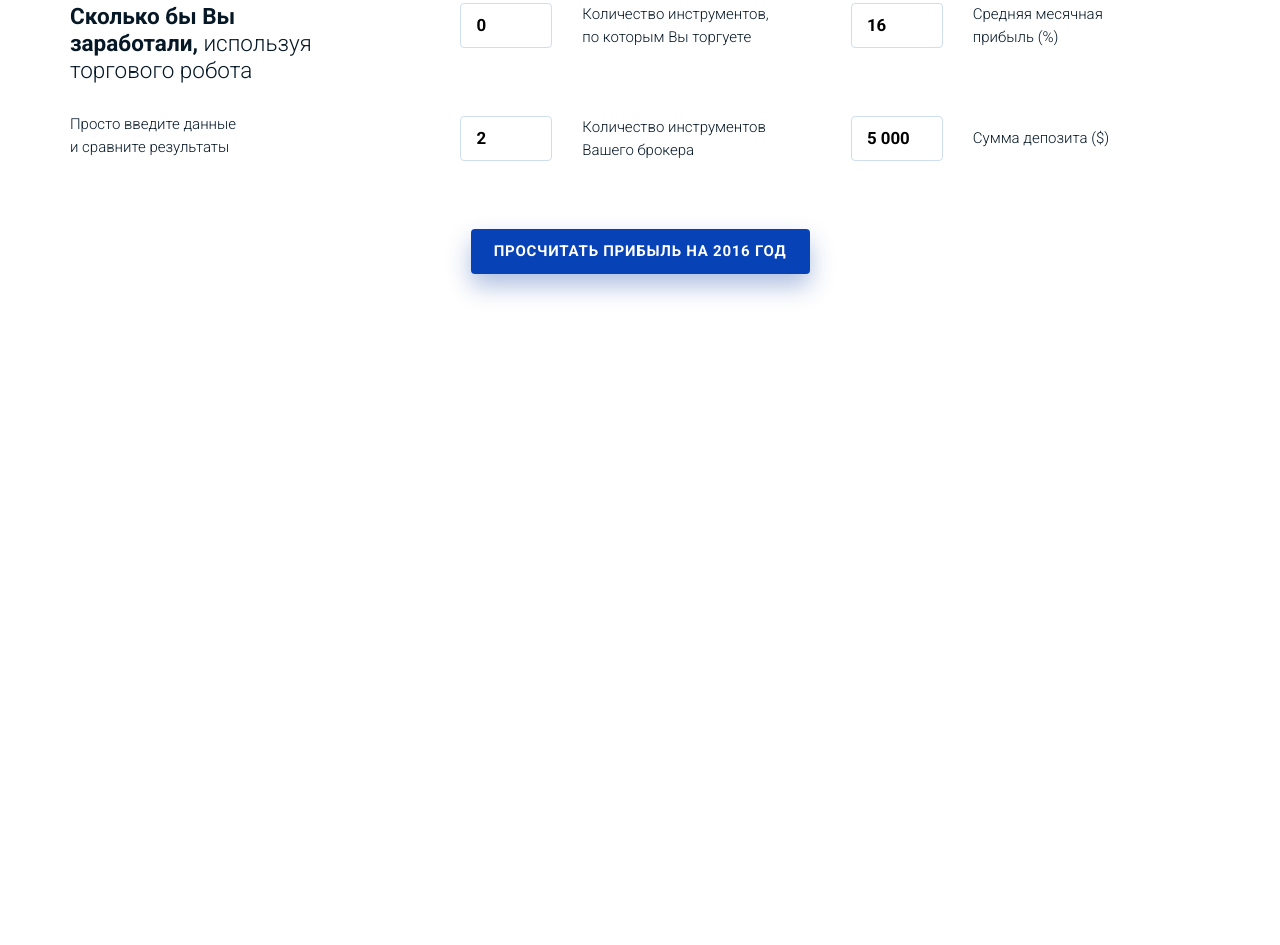
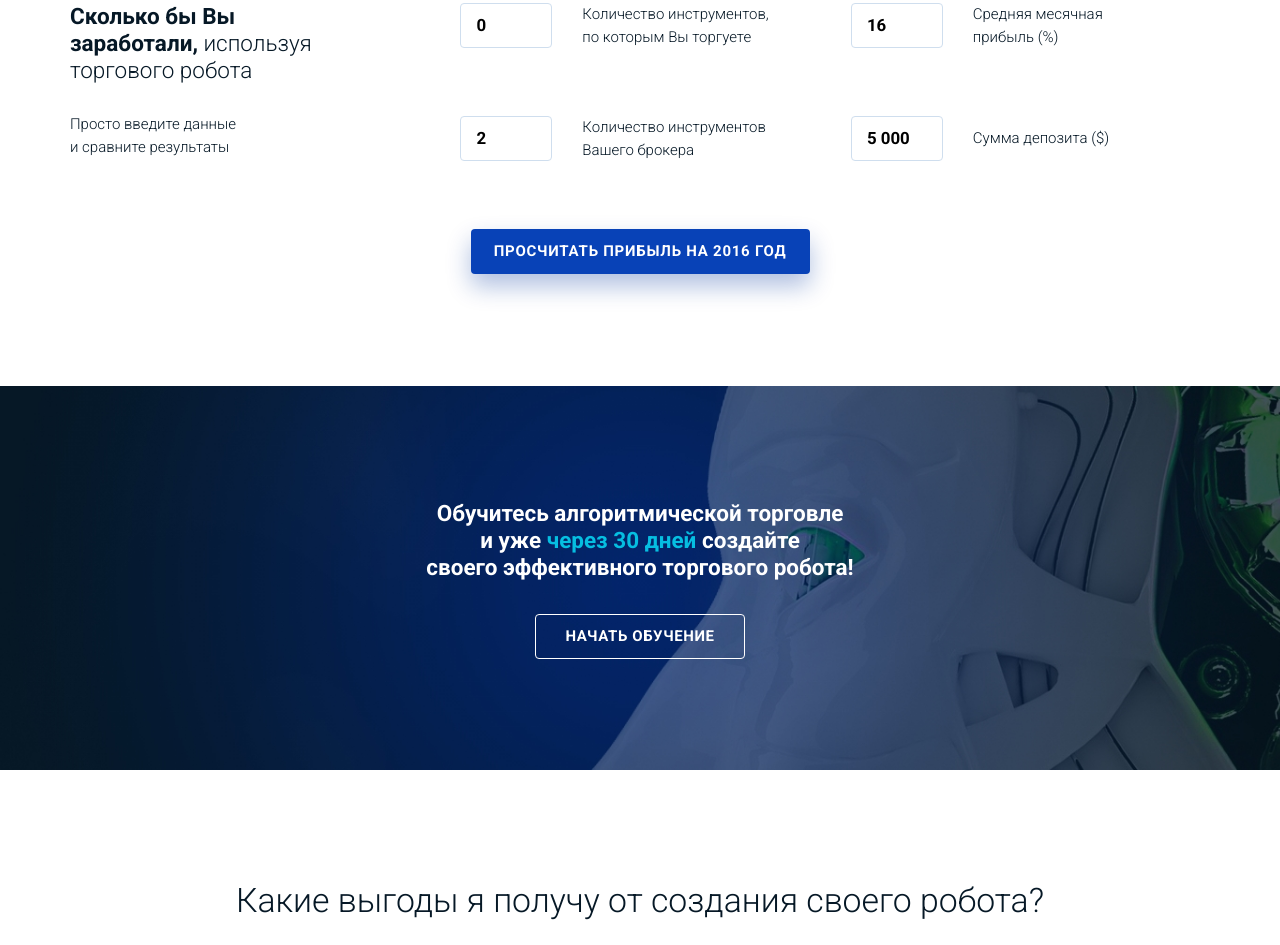
Before and after one commit to vvsh666/algotrading, a website: page src/index.html in a window 1280 px wide. Shown: the part 1855-2800 px from the top of the page. Before the commit the page ends 2239 px from the top, so only its background shows below. Drawn offline with Linux system fonts and the light colour scheme.

Commit message:
feat: add study section

```diff
--- a/src/index.html
+++ b/src/index.html
@@ -7,6 +7,7 @@
   <link rel="shortcut icon" href="favicon.ico">
   <link href="https://fonts.googleapis.com/css2?family=Roboto:wght@100;300;700&display=swap" rel="stylesheet">
   <link rel="stylesheet" href="css/normalize.css">
+  <link rel="stylesheet" href="css/swiper.min.css">
   <link rel="stylesheet" href="css/style.css">
 </head>
 <body>
@@ -113,9 +114,25 @@
       </div>
     </section>
 
+    <section class="study">
+      <div class="container">
+        <div class="study__wrapper">
+          <div class="study__text">Обучитесь алгоритмической торговле и&nbsp;уже <span class="study__text study__text--marker">через 30 дней</span> создайте своего&nbsp;эффективного торгового робота!</div>
+          <button class="button study__button button--outline-light">Начать обучение</button>
+        </div>
+      </div>
+    </section>
+
+    <section class="section benefit">
+      <div class="container">
+        <h2 class="section-header benefit__section-header"><span class="section-header section-header--bold">Какие выгоды</span> я получу от создания своего робота?</h2>
+      </div>
+    </section>
+
   </main>
 
   <script src="js/jquery-3.5.1.min.js"></script>
+  <script src="js/swiper.min.js"></script>
   <script src="js/main.js"></script>
 </body>
 </html>
--- a/src/sass/_media.sass
+++ b/src/sass/_media.sass
@@ -151,6 +151,11 @@
       &:hover
         color: $light
         background-color: $primary
+      &-light
+        transition: 0.2s
+        &:hover
+          color: $primary
+          border-color: $primary
   .nav
     &__item
       &:hover
--- a/src/sass/_settings.sass
+++ b/src/sass/_settings.sass
@@ -39,8 +39,13 @@ h1, h2, h3, h4, h5
     letter-spacing: 0.75px
     color: $light
     background-color: $primary
-    box-shadow: 0 12px 24px rgba(6, 57, 158, 0.32);
+    box-shadow: 0 12px 24px rgba(6, 57, 158, 0.32)
   &--outline
     color: $primary
     background-color: $button-outline-bg
+    background: transparent
     border: 1px solid $primary
+    &-light
+      color: $light
+      background: transparent
+      border: 1px solid $light
--- a/src/sass/style.sass
+++ b/src/sass/style.sass
@@ -5,5 +5,6 @@
 @import "templates/hero"
 @import "templates/why"
 @import "templates/create"
+@import "templates/study"
 
 @import "media"
--- a/src/sass/templates/_create.sass
+++ b/src/sass/templates/_create.sass
@@ -1,4 +1,5 @@
 .create
+  padding-bottom: 7.5rem
   &__section
     &-header
       max-width: 31rem
--- /dev/null
+++ b/src/sass/templates/_study.sass
@@ -0,0 +1,24 @@
+.study
+  padding-top: 7.55rem
+  padding-bottom: 7.44rem
+  background: url('../img/study-bg.jpg') no-repeat center / 100rem
+  &__wrapper
+    margin: 0 auto
+    display: flex
+    flex-direction: column
+    justify-content: center
+    align-items: center
+    width: 100%
+    max-width: 29rem
+  &__text
+    font-size: 1.5rem
+    font-weight: 700
+    line-height: 1.22
+    text-align: center
+    color: $light
+    margin-bottom: 2.15rem
+    &--marker
+      color: $text-digit
+  &__button
+    width: 14rem
+    letter-spacing: 0.6px
```
Also changed, not shown: src/css/style.css, src/css/swiper.min.css (added), src/img/arrow-next.png (added), src/img/arrow-prev.png (added), src/img/benefit-slide-1.png (added), src/img/phone.png (added), src/img/study-bg.jpg (added), src/js/swiper.min.js (added).
